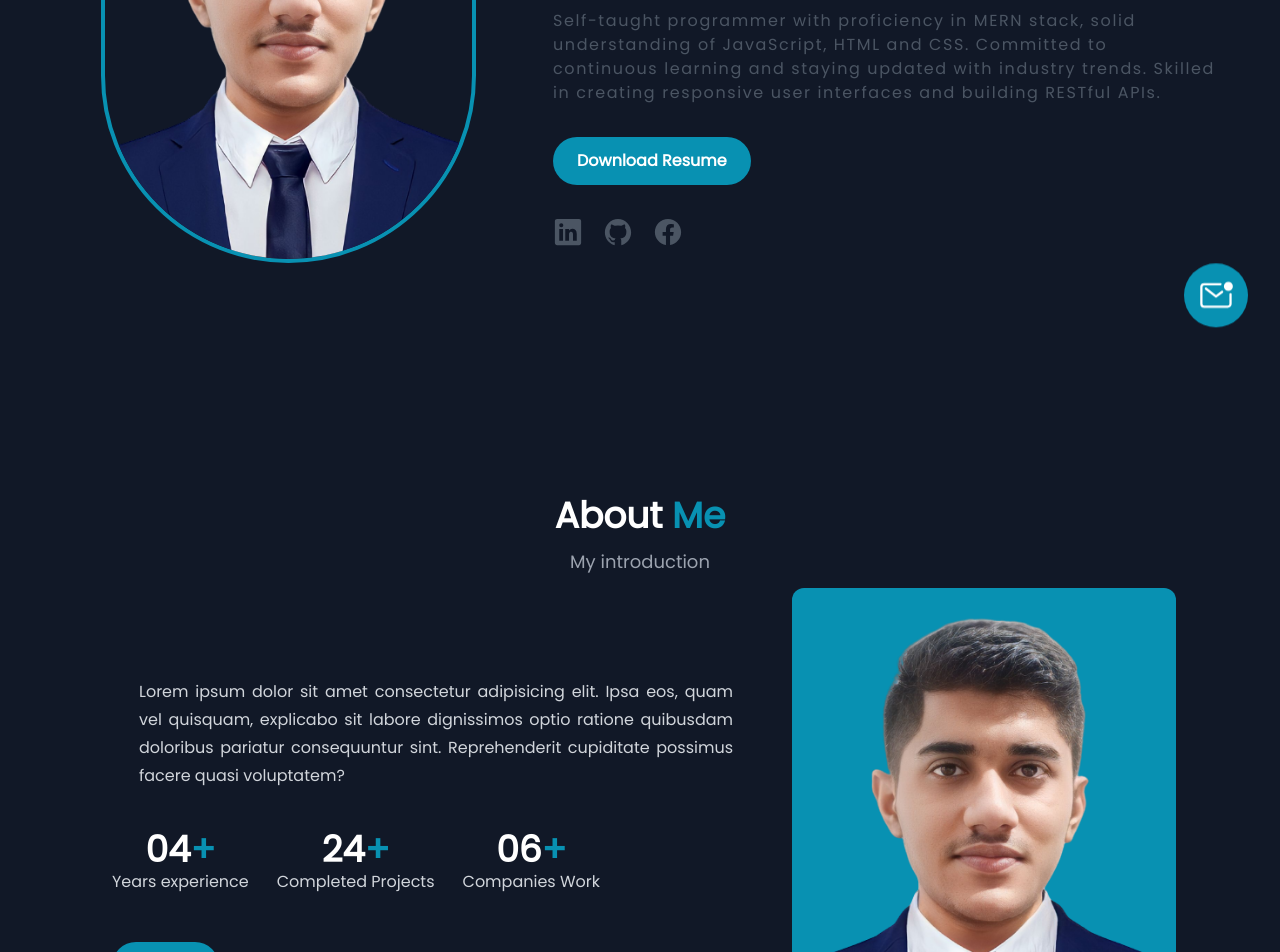
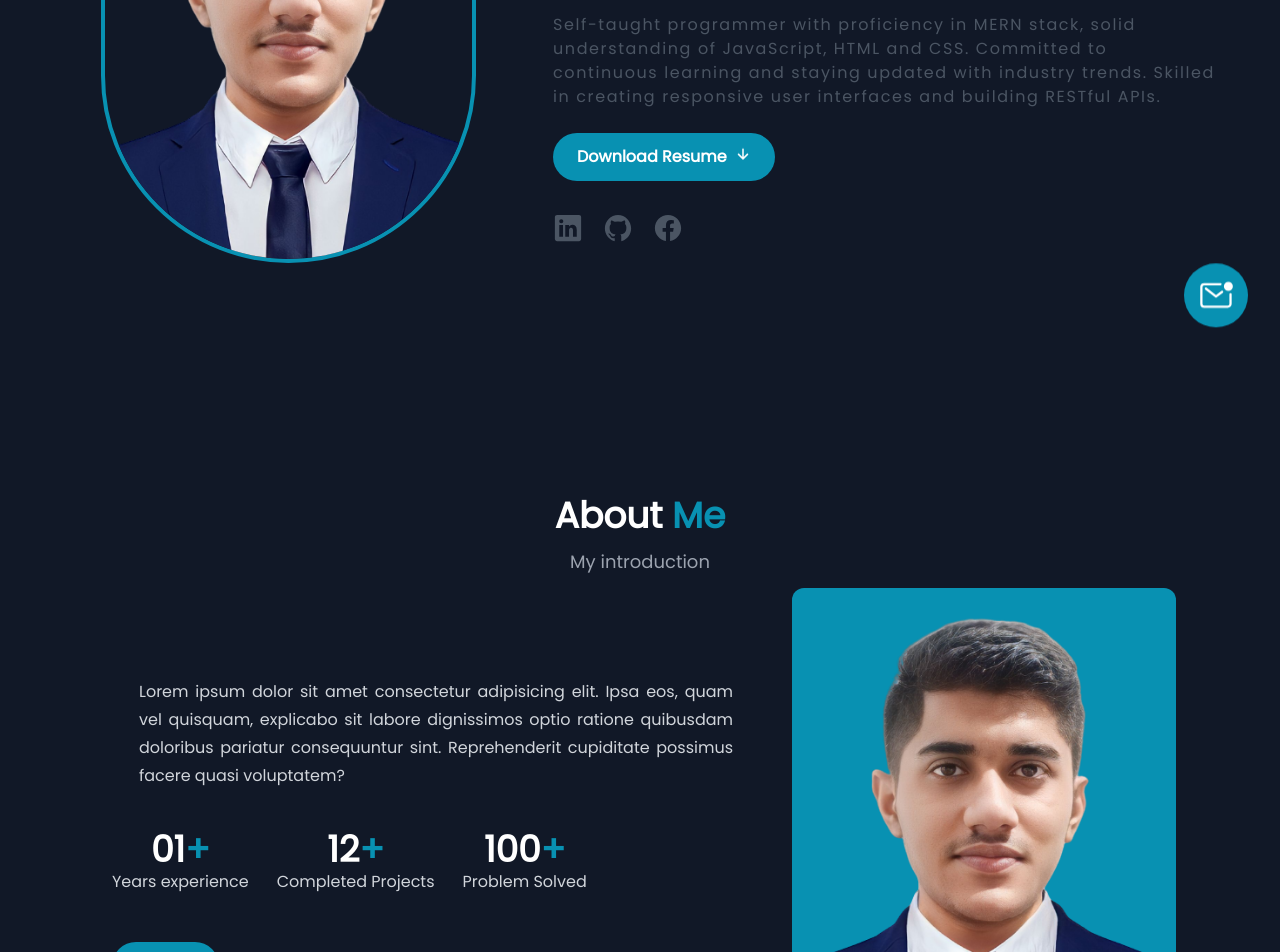
Before and after one commit to MohonSaha/Mohon-Saha, a React (Vite) app: page / in a window 1280 px wide. Shown: the part 440-1392 px from the top of the page. Built offline with nearby package versions, Linux system fonts and the light colour scheme.

Commit message:
create about me section

```diff
--- a/src/components/About/About.jsx
+++ b/src/components/About/About.jsx
@@ -2,9 +2,9 @@ import React from "react";
 import aboutImg from "../../assets/images/profile.png";
 const About = () => {
   const info = [
-    { text: "Years experience", count: "04" },
-    { text: "Completed Projects", count: "24" },
-    { text: "Companies Work", count: "06" },
+    { text: "Years experience", count: "01" },
+    { text: "Completed Projects", count: "12" },
+    { text: "Problem Solved", count: "100" },
   ];
   return (
     <section id="about" className="py-10 text-white">
--- a/src/components/Hero/Hero.jsx
+++ b/src/components/Hero/Hero.jsx
@@ -1,5 +1,5 @@
 
-import { IoLogoFacebook, IoLogoGithub, IoLogoLinkedin, IoLogoTwitter } from "react-icons/io5";
+import { IoArrowDownOutline, IoLogoFacebook, IoLogoGithub, IoLogoLinkedin, IoLogoTwitter } from "react-icons/io5";
 import hero from "../../assets/images/profile.png";
 const Hero = () => {
   return (
@@ -23,7 +23,12 @@ const Hero = () => {
             Fullstack Developer
           </h4>
           <p className="text-gray-600 mt-3 tracking-widest">Self-taught programmer with proficiency in MERN stack, solid understanding of JavaScript, HTML and CSS. Committed to continuous learning and staying updated with industry trends. Skilled in creating responsive user interfaces and building RESTful APIs.</p>
-          <button className="btn-primary mt-8">Download Resume</button>
+
+          <a href="src\assets\Mohon Saha-Full Stack Developer.pdf" download>
+            <button className="btn-primary mt-6">Download Resume <IoArrowDownOutline className="animate-bounce"></IoArrowDownOutline>
+            </button>
+          </a>
+
           <div className="mt-8 text-3xl flex items-center md:justify-start justify-center gap-5 ">
             <IoLogoLinkedin className="cursor-pointer text-gray-600 hover:text-white duration-300"></IoLogoLinkedin>
             <IoLogoGithub className="cursor-pointer text-gray-600 hover:text-white duration-300"></IoLogoGithub>
```
Also changed, not shown: 1 other file (tests, documents, lock files or other folders).
